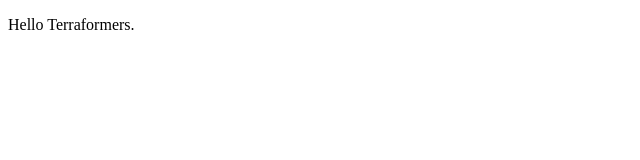
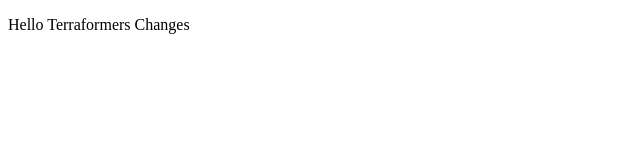
Before and after one commit to CloudCoder101/terraform-beginner-bootcamp-2023, a plain HTML site: page public/index.html in a window 1280 px wide. Shown: the full height of the page, 0-640 px from the left. Drawn offline with Linux system fonts and the light colour scheme.

```diff
--- a/public/index.html
+++ b/public/index.html
@@ -6,6 +6,6 @@
     <title>Hello Terraformers!!!</title>
 </head>
 <body>
-    <p>Hello Terraformers.</p>
+    <p>Hello Terraformers Changes</p>
 </body>
 </html>
```
Also changed, not shown: 6 other files.
